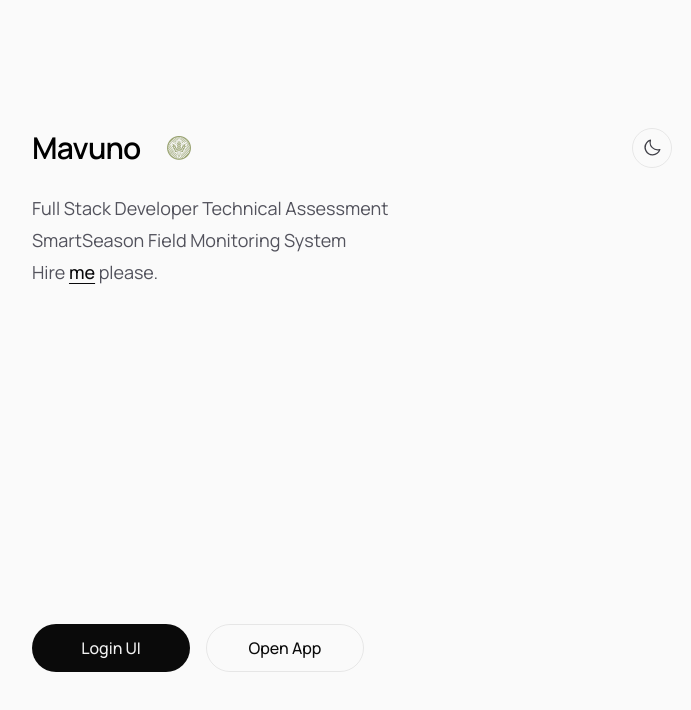
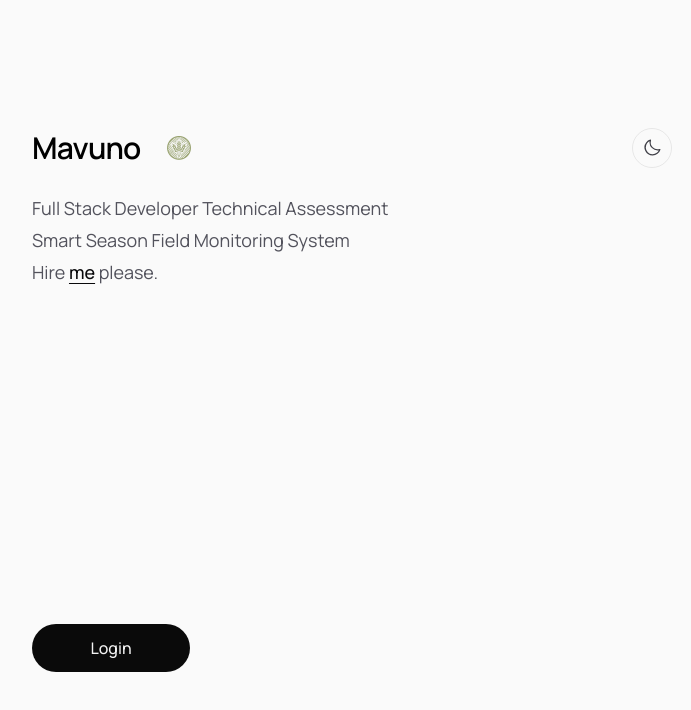
Before and after one commit to agent19music/mavuno, a Next.js app in the folder client/: page / in a window 1280 px wide. Shown: the top 710 px of the page, without its empty margins (288-979 px from the left). Built offline with nearby package versions, Linux system fonts and the light colour scheme; no server answers.

Commit message:
Do not go gentle into that good prod. Rage, rage against the dying of dev ✮⋆˙

```diff
--- a/client/app/page.tsx
+++ b/client/app/page.tsx
@@ -59,7 +59,7 @@
           <p className="max-w-md text-lg leading-8 text-zinc-600 dark:text-zinc-400">
             Full Stack Developer Technical Assessment
             <br />
-            SmartSeason Field Monitoring System
+            Smart Season Field Monitoring System
             <br />
             Hire{" "}
             <Tooltip
@@ -91,14 +91,9 @@
             className="flex h-12 w-full items-center justify-center rounded-full bg-foreground px-5 text-background transition-colors hover:bg-[#383838] dark:hover:bg-[#ccc] md:w-[158px]"
             href="/login"
           >
-            Login UI
+            Login
           </Link>
-          <Link
-            className="flex h-12 w-full items-center justify-center rounded-full border border-solid border-black/[.08] px-5 transition-colors hover:border-transparent hover:bg-hover-surface dark:border-white/[.08] md:w-[158px]"
-            href="/admin/dashboard"
-          >
-            Open App
-          </Link>
+
         </div>
       </main>
     </div>
```
